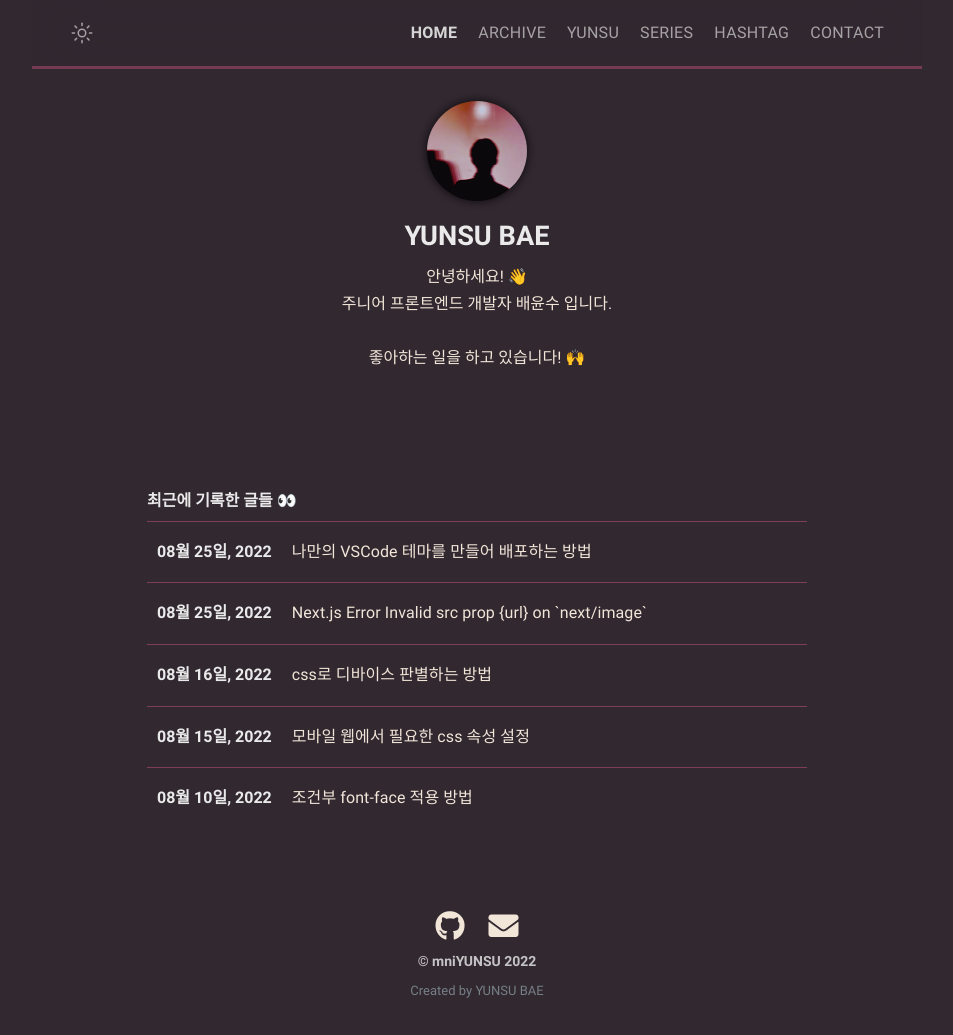
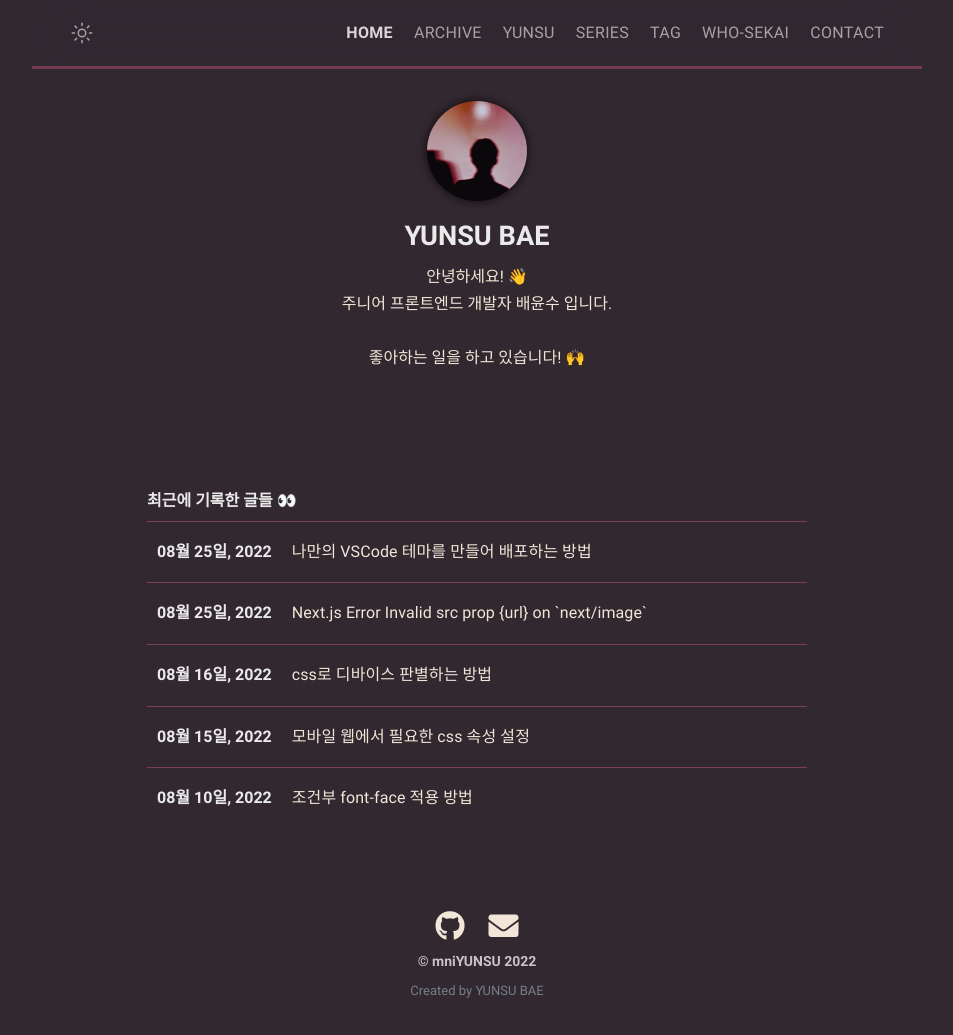
Before and after one commit to mniYUNSU/mniYUNSU.github.io, a Jekyll site: the page built from index.md, in a window 1280 px wide and 1035 px high. Shown: the whole window, without its empty margins (163-1116 px from the left). Built offline with Jekyll 4.4.1, drawn with Linux system fonts in a browser that asks for light colours.

Commit message:
whosekai 내비게이션 바에 추가

```diff
--- a/_data/menus.yml
+++ b/_data/menus.yml
@@ -19,9 +19,13 @@
   url: /categories/
   external: false # set true if you using external link, see below
 
-- title: HASHTAG
+- title: TAG
   url: /tags/
   external: false
+
+- title: WHO-SEKAI
+  url: https://who-sekai.vercel.app/ownsgks
+  external: true
 
 - title: CONTACT
   url: /contact/
```
